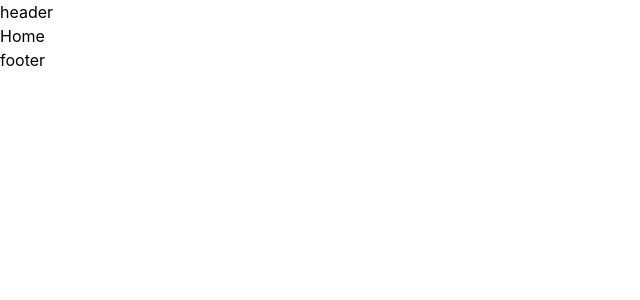
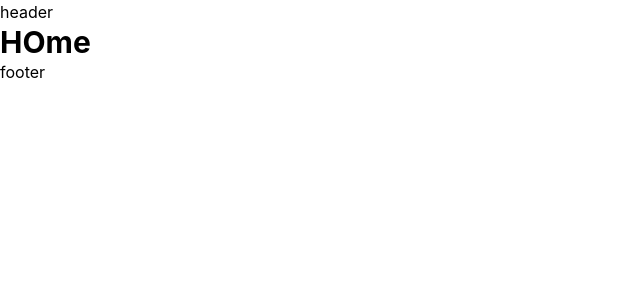
Before and after one commit to mohammad-aarif/ctf-community-bangladesh, a React (Create React App) app: page / in a window 1280 px wide. Shown: the top 300 px of the page, without its empty margins (0-640 px from the left). Built offline with nearby package versions, Linux system fonts and the light colour scheme.

Commit message:
module issue fixed

```diff
--- a/src/views/Pages/Home/Home.tsx
+++ b/src/views/Pages/Home/Home.tsx
@@ -3,7 +3,7 @@ import React from 'react';
 const Home = () => {
     return (
         <div>
-            Home
+            <div className="text-3xl font-bold underlin">HOme</div>
         </div>
     );
 };
```
Also changed, not shown: 2 other files (tests, documents, lock files or other folders).
